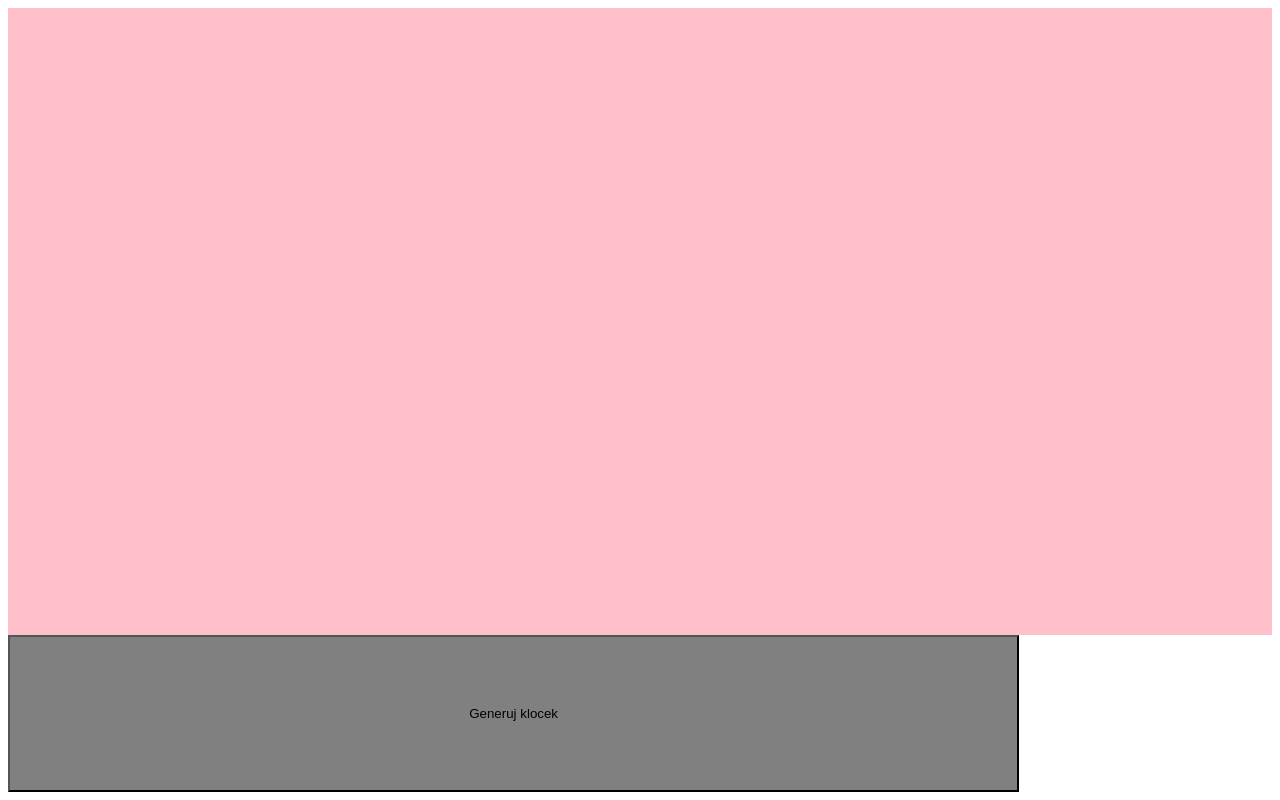
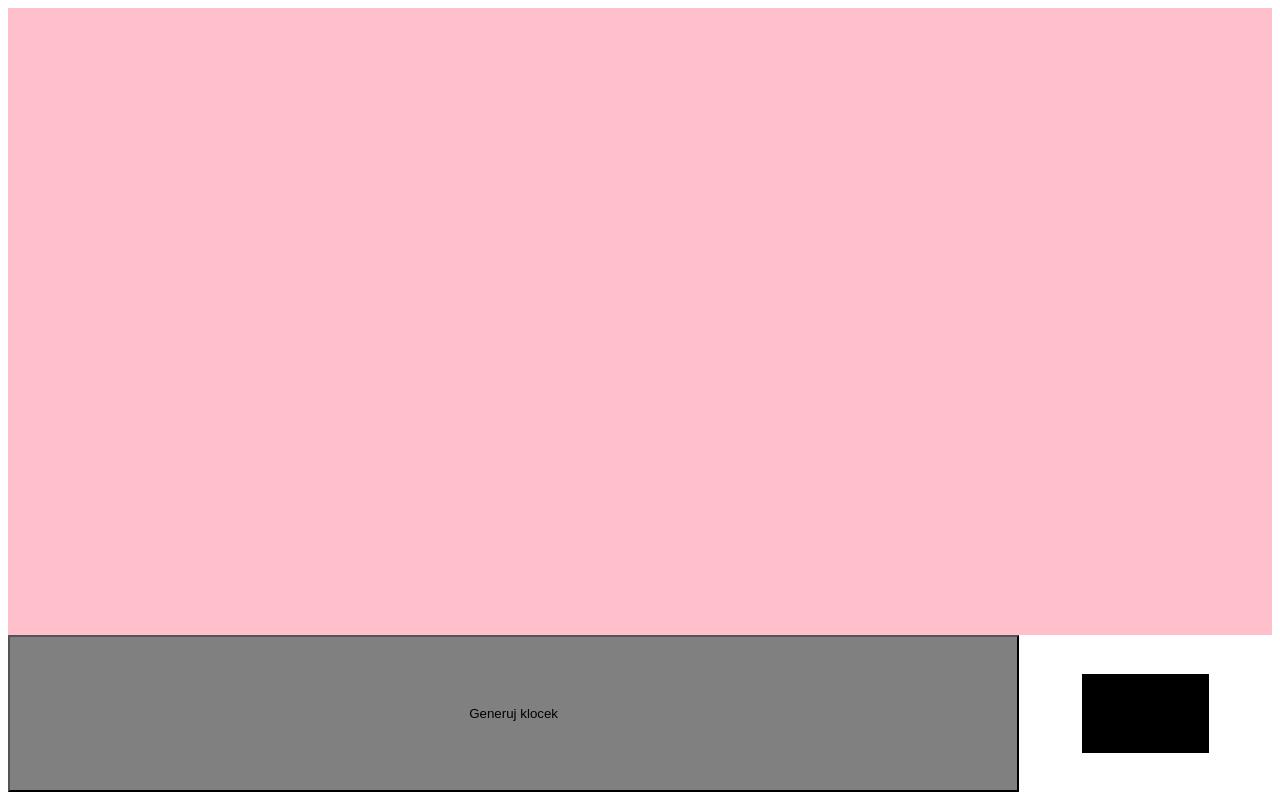
Before and after one commit to emiliamarkowska/IPM_Z-zadanie1, a plain HTML site: page laboratorium-3/podpunkt-2/index.html in a window 1280 px wide. Drawn offline with Linux system fonts and the light colour scheme.

Commit message:
block in a space

```diff
--- a/laboratorium-3/podpunkt-2/index.html
+++ b/laboratorium-3/podpunkt-2/index.html
@@ -10,7 +10,9 @@
     </div>
     <div class="buttonSpace">
         <button class="generateButton">Generuj klocek</button>
-        <div class="blockSpace"></div>
+        <div class="blockSpace">
+            <div class="block"></div>
+        </div>
     </div>
 </body>
 </html>
--- a/laboratorium-3/podpunkt-2/style.css
+++ b/laboratorium-3/podpunkt-2/style.css
@@ -14,9 +14,19 @@
     float: left;
 }
 
-.block {
+.blockSpace {
     width: 20%;
     height: 100%;
+    background-color: white;
+    float: left;
+    position: relative;
+}
+
+.block {
+    width: 50%;
+    height: 50%;
+    top: 25%;
+    left: 25%;
     background-color: black;
-    float: left;
+    position: absolute;
 }
```
